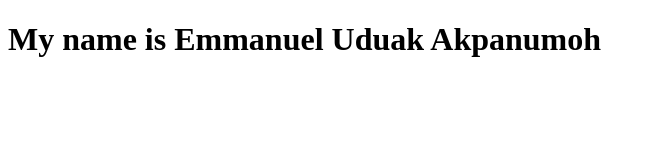
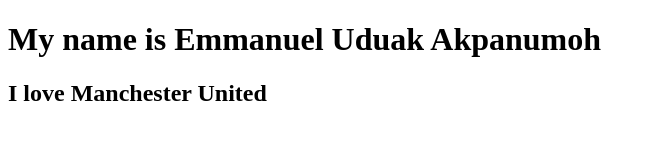
Before and after one commit to Emhaakay/TRIAL, a plain HTML site: page index.html in a window 1280 px wide. Shown: the whole page, without its empty margins (0-656 px from the left). Drawn offline with Linux system fonts and the light colour scheme.

Commit message:
second commit

```diff
--- a/index.html
+++ b/index.html
@@ -8,5 +8,6 @@
 </head>
 <body>
    <h1>My name is Emmanuel Uduak Akpanumoh</h1>
+   <h2>I love Manchester United</h2>
 </body>
 </html>
```
